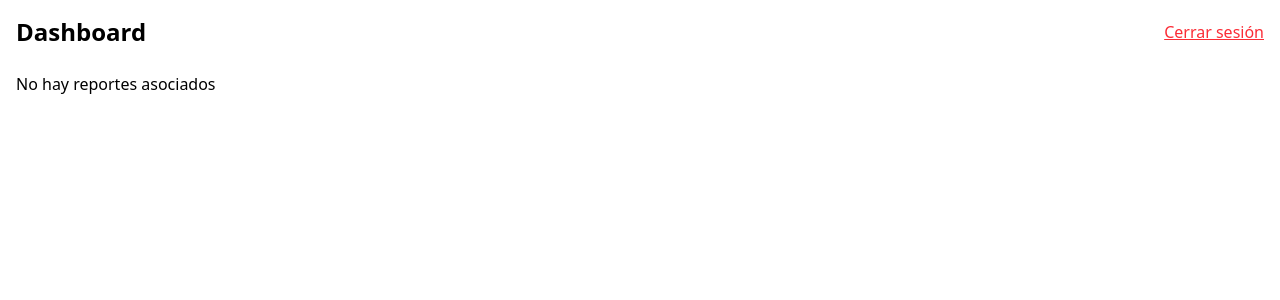
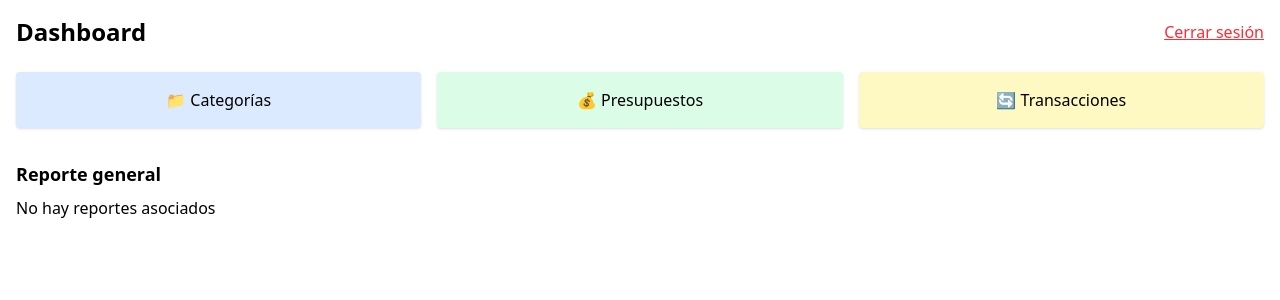
Before and after one commit to Juan17Informatico/finanzas-ui, a React (Vite) app: page / in a window 1280 px wide. Shown: the top 300 px of the page. Built offline with nearby package versions, Linux system fonts and the light colour scheme; no server answers; sample sign-in values are in the browser's storage.

Commit message:
Crea rutas directas para cada nueva page

```diff
--- a/src/pages/Dashboard.jsx
+++ b/src/pages/Dashboard.jsx
@@ -1,4 +1,5 @@
 import { useEffect, useState } from "react";
+import { Link } from "react-router-dom";
 import API from "../services/api";
 import { useAuth } from "../contexts/AuthContext";
 
@@ -14,14 +15,43 @@ export default function Dashboard() {
 
     return (
         <div className="p-4">
-            <div className="flex justify-between items-center">
+            <div className="flex justify-between items-center mb-6">
                 <h1 className="text-2xl font-bold">Dashboard</h1>
                 <button onClick={logout} className="text-red-500 underline">
                     Cerrar sesión
                 </button>
             </div>
-            <div className="mt-6">
-                {report ? <pre>{JSON.stringify(report, null, 2)}</pre> : <p>No hay reportes asociados</p>}
+
+            <div className="grid grid-cols-1 sm:grid-cols-3 gap-4 mb-8">
+                <Link
+                    to="/categories"
+                    className="bg-blue-100 hover:bg-blue-200 p-4 rounded shadow text-center"
+                >
+                    📁 Categorías
+                </Link>
+                <Link
+                    to="/budgets"
+                    className="bg-green-100 hover:bg-green-200 p-4 rounded shadow text-center"
+                >
+                    💰 Presupuestos
+                </Link>
+                <Link
+                    to="/transactions"
+                    className="bg-yellow-100 hover:bg-yellow-200 p-4 rounded shadow text-center"
+                >
+                    🔄 Transacciones
+                </Link>
+            </div>
+
+            <div>
+                <h2 className="text-lg font-semibold mb-2">Reporte general</h2>
+                {report ? (
+                    <pre className="bg-gray-100 p-4 rounded shadow overflow-auto">
+                        {JSON.stringify(report, null, 2)}
+                    </pre>
+                ) : (
+                    <p>No hay reportes asociados</p>
+                )}
             </div>
         </div>
     );
```
